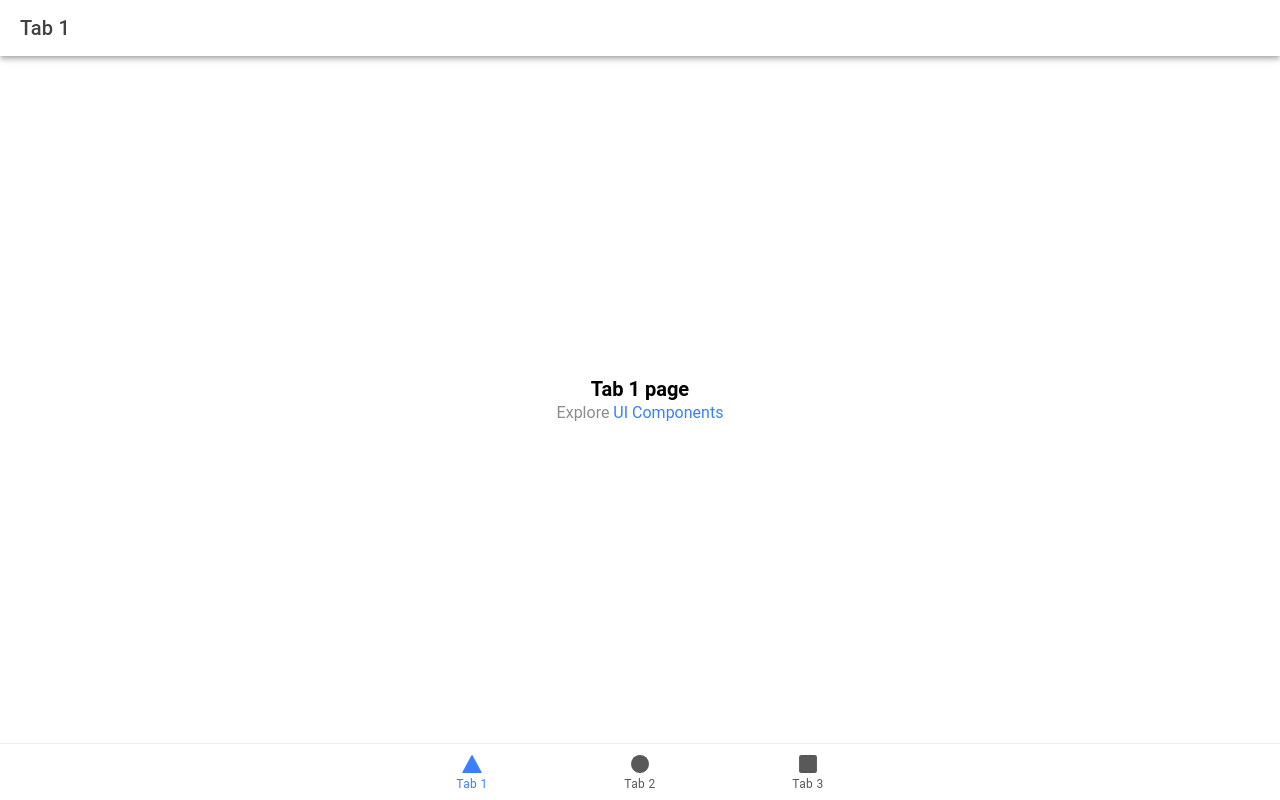
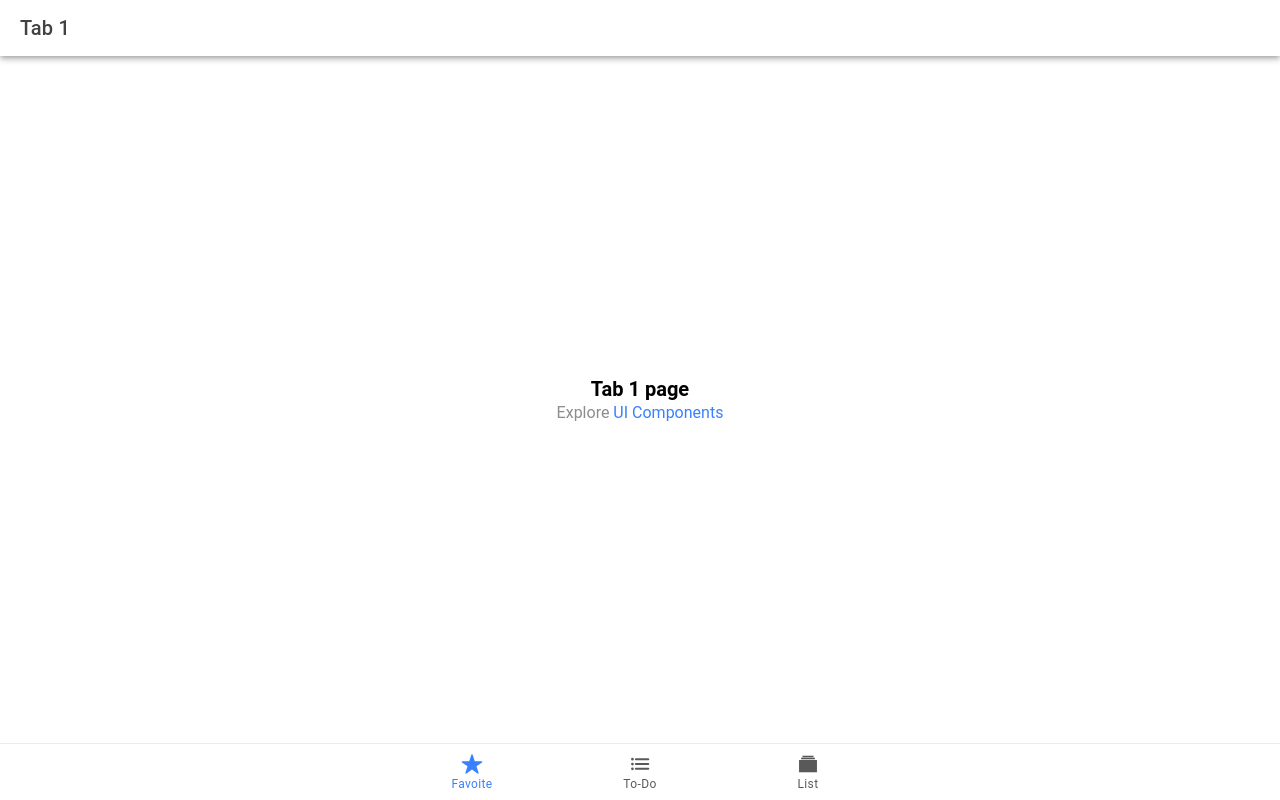
Before and after one commit to twan-hub/Shark, a React (Vite) app: page /tab1 in a window 1280 px wide. Built offline with nearby package versions, Linux system fonts and the light colour scheme.

Commit message:
label tabs/navigation

```diff
--- a/src/App.tsx
+++ b/src/App.tsx
@@ -10,7 +10,7 @@ import {
   setupIonicReact
 } from '@ionic/react';
 import { IonReactRouter } from '@ionic/react-router';
-import { ellipse, square, triangle } from 'ionicons/icons';
+import { albumsSharp, ellipse, list, square, star, triangle } from 'ionicons/icons';
 import Tab1 from './pages/Tab1';
 import Tab2 from './pages/Tab2';
 import Tab3 from './pages/Tab3';
@@ -56,16 +56,16 @@ const App: React.FC = () => (
         </IonRouterOutlet>
         <IonTabBar slot="bottom">
           <IonTabButton tab="tab1" href="/tab1">
-            <IonIcon aria-hidden="true" icon={triangle} />
-            <IonLabel>Tab 1</IonLabel>
+            <IonIcon aria-hidden="true" icon={star} />
+            <IonLabel>Favoite</IonLabel>
           </IonTabButton>
           <IonTabButton tab="tab2" href="/tab2">
-            <IonIcon aria-hidden="true" icon={ellipse} />
-            <IonLabel>Tab 2</IonLabel>
+            <IonIcon aria-hidden="true" icon={list} />
+            <IonLabel>To-Do</IonLabel>
           </IonTabButton>
           <IonTabButton tab="tab3" href="/tab3">
-            <IonIcon aria-hidden="true" icon={square} />
-            <IonLabel>Tab 3</IonLabel>
+            <IonIcon aria-hidden="true" icon={albumsSharp} />
+            <IonLabel>List</IonLabel>
           </IonTabButton>
         </IonTabBar>
       </IonTabs>
```
